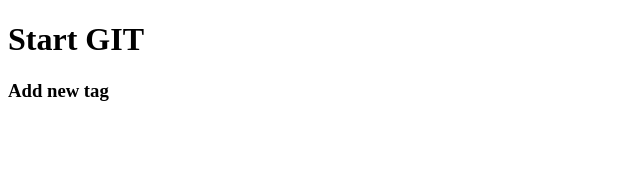
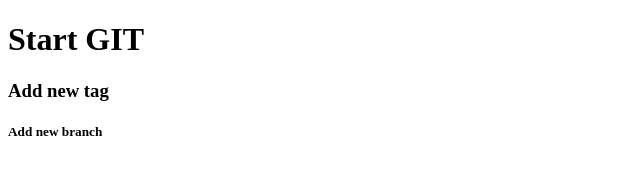
Before and after one commit to melekhd/lesson1, a plain HTML site: page index.html in a window 1280 px wide. Shown: the full height of the page, 0-640 px from the left. Drawn offline with Linux system fonts and the light colour scheme.

Commit message:
add new branch test

```diff
--- a/index.html
+++ b/index.html
@@ -11,6 +11,8 @@
 
     <h1>Start GIT</h1>
     <h3>Add new tag</h3>
+    <h5>Add new branch</h5>
+
 
 </body>
 </html>
```
